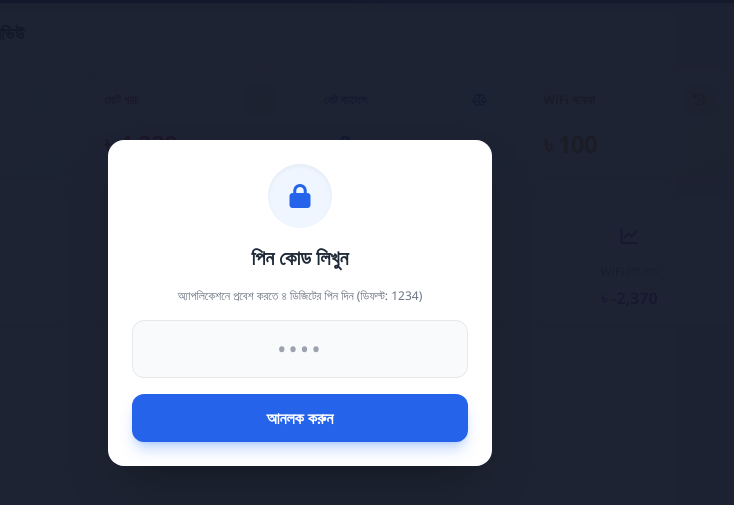
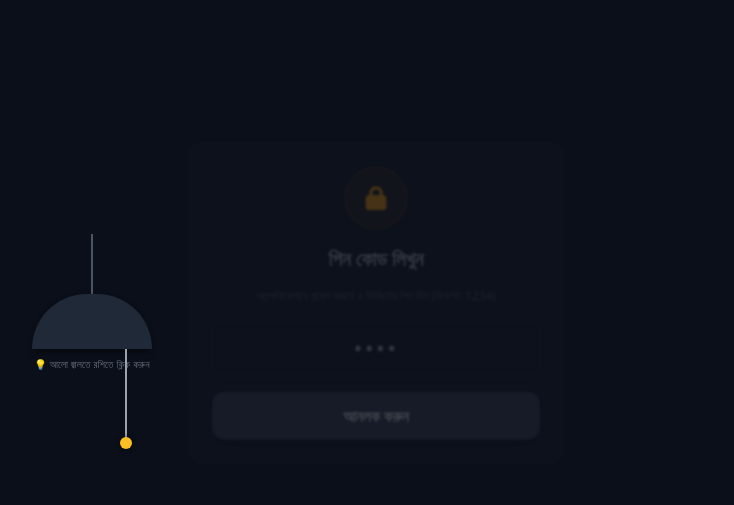
Before and after one commit to SaifulIslam1461/my-manager, a plain HTML site: page index.html in a window 1280 px wide. Shown: the part 97-602 px from the top of the page, without its empty margins (340-1074 px from the left). Drawn offline with nearby package versions, Linux system fonts and the light colour scheme; grey boxes are pictures that could not be loaded; some icons are missing.

Commit message:
Update index.html

```diff
--- a/index.html
+++ b/index.html
@@ -15,20 +15,157 @@
             #printable-area, #printable-area * { visibility: visible; }
             #printable-area { position: absolute; left: 0; top: 0; width: 100%; }
         }
+
+        /* --- LAMP PULL ANIMATION & LIGHTING STYLES --- */
+        #pin-lock-screen {
+            background-color: #0b0f19;
+            transition: background 0.5s ease;
+        }
+
+        /* Lamp Container Styling */
+        .lamp-wrapper {
+            position: relative;
+            display: flex;
+            flex-direction: column;
+            items-center: center;
+            align-items: center;
+        }
+
+        /* Wire/Cord hanging from top */
+        .lamp-wire {
+            width: 2px;
+            height: 60px;
+            background: #4b5563;
+        }
+
+        /* Lamp Shade */
+        .lamp-shade {
+            width: 120px;
+            height: 55px;
+            background: #1f2937;
+            border-top-left-radius: 60px;
+            border-top-right-radius: 60px;
+            position: relative;
+            box-shadow: 0 4px 6px -1px rgba(0,0,0,0.5);
+            transition: background 0.4s ease, box-shadow 0.4s ease;
+        }
+
+        /* Interactive Pull Rope */
+        .lamp-rope {
+            position: absolute;
+            right: 25px;
+            top: 55px;
+            width: 2px;
+            height: 90px;
+            background: #9ca3af;
+            cursor: pointer;
+            transition: transform 0.15s ease-in-out;
+        }
+
+        .lamp-rope-handle {
+            position: absolute;
+            bottom: -10px;
+            left: -5px;
+            width: 12px;
+            height: 12px;
+            background: #fbbf24;
+            border-radius: 50%;
+            box-shadow: 0 0 5px rgba(0,0,0,0.5);
+        }
+
+        .lamp-rope:active {
+            transform: translateY(12px);
+        }
+
+        /* Cone Light Beam when turned ON */
+        .lamp-light-beam {
+            position: absolute;
+            top: 55px;
+            width: 220px;
+            height: 280px;
+            background: linear-gradient(180deg, rgba(254, 240, 138, 0.45) 0%, rgba(254, 240, 138, 0.05) 80%, transparent 100%);
+            clip-path: polygon(25% 0%, 75% 0%, 100% 100%, 0% 100%);
+            pointer-events: none;
+            opacity: 0;
+            transition: opacity 0.4s ease;
+        }
+
+        /* ON state styles */
+        .lamp-on .lamp-shade {
+            background: #fef08a;
+            box-shadow: 0 0 30px #fef08a, inset 0 -4px 10px rgba(255,255,255,0.8);
+        }
+
+        .lamp-on .lamp-light-beam {
+            opacity: 1;
+        }
+
+        /* Panel lighting transition */
+        .pin-card {
+            background-color: #111827;
+            opacity: 0.25;
+            transform: scale(0.98);
+            transition: all 0.5s ease;
+            filter: blur(1px);
+            border: 1px solid #1f2937;
+        }
+
+        .lamp-on .pin-card {
+            opacity: 1;
+            transform: scale(1);
+            filter: blur(0px);
+            background-color: #1f2937;
+            border-color: #f59e0b;
+            box-shadow: 0 0 35px rgba(245, 158, 11, 0.25), 0 20px 25px -5px rgba(0, 0, 0, 0.5);
+        }
+
+        .lamp-on .pin-card h2 {
+            color: #fef08a;
+        }
+
+        .lamp-on .pin-card p {
+            color: #d1d5db;
+        }
+
+        .lamp-on .pin-card input {
+            background-color: #111827;
+            color: #ffffff;
+            border-color: #374151;
+        }
+
+        .lamp-on .pin-card button {
+            background: linear-gradient(135deg, #f59e0b, #d97706);
+            color: #ffffff;
+            box-shadow: 0 4px 15px rgba(245, 158, 11, 0.4);
+        }
     </style>
 </head>
 <body class="text-gray-800 pb-28">
 
-    <!-- Security PIN Modal Lock Screen -->
-    <div id="pin-lock-screen" class="fixed inset-0 bg-gray-900 bg-opacity-95 z-[100] flex items-center justify-center p-4">
-        <div class="bg-white p-6 rounded-2xl shadow-2xl w-full max-w-sm text-center space-y-4">
-            <div class="w-16 h-16 bg-blue-50 text-blue-600 rounded-full flex items-center justify-center mx-auto text-2xl shadow-inner">
+    <!-- Security PIN Modal Lock Screen with Lamp Lighting Effect -->
+    <div id="pin-lock-screen" class="fixed inset-0 z-[100] flex flex-col sm:flex-row items-center justify-center p-4 gap-8 select-none">
+
+        <!-- Lamp Component -->
+        <div id="lamp-container" class="lamp-wrapper">
+            <div class="lamp-wire"></div>
+            <div class="lamp-shade">
+                <div class="lamp-rope" onclick="toggleLamp()" title="লাইট জ্বালাতে টান দিন">
+                    <div class="lamp-rope-handle"></div>
+                </div>
+            </div>
+            <div class="lamp-light-beam"></div>
+            <p class="text-[10px] text-gray-500 mt-2 tracking-wide font-medium">💡 আলো জ্বালতে রশিতে ক্লিক করুন</p>
+        </div>
+
+        <!-- PIN Form Panel -->
+        <div class="pin-card p-6 rounded-2xl w-full max-w-sm text-center space-y-4">
+            <div class="w-16 h-16 bg-amber-500/10 text-amber-500 rounded-full flex items-center justify-center mx-auto text-2xl shadow-inner border border-amber-500/20">
                 <i class="fa-solid fa-lock"></i>
             </div>
-            <h2 class="text-xl font-bold text-gray-800">পিন কোড লিখুন</h2>
-            <p class="text-xs text-gray-500">অ্যাপলিকেশনে প্রবেশ করতে ৪ ডিজিটের পিন দিন (ডিফল্ট: 1234)</p>
-            <input type="password" id="pin-input" maxlength="4" placeholder="••••" class="w-full text-center text-2xl tracking-widest border border-gray-200 p-3 rounded-xl focus:outline-none focus:ring-2 focus:ring-blue-500 bg-gray-50">
-            <button onclick="unlockApp()" class="w-full bg-blue-600 hover:bg-blue-700 text-white font-bold py-3 rounded-xl transition shadow-lg shadow-blue-500/30">আনলক করুন</button>
+            <h2 class="text-xl font-bold text-gray-400">পিন কোড লিখুন</h2>
+            <p class="text-xs text-gray-600">অ্যাপলিকেশনে প্রবেশ করতে ৪ ডিজিটের পিন দিন (ডিফল্ট: 1234)</p>
+            <input type="password" id="pin-input" maxlength="4" placeholder="••••" class="w-full text-center text-2xl tracking-widest border border-gray-800 p-3 rounded-xl focus:outline-none focus:ring-2 focus:ring-amber-500 bg-gray-900 text-gray-400 transition-all">
+            <button onclick="unlockApp()" class="w-full bg-gray-700 hover:bg-amber-600 text-gray-300 font-bold py-3 rounded-xl transition-all shadow-lg">আনলক করুন</button>
         </div>
     </div>
 
@@ -380,7 +517,7 @@
                 </div>
             </div>
 
-            <!-- NEW: Manual Due Adjustment Box (ভুল বকেয়া ঠিক করার অপশন) -->
+            <!-- Manual Due Adjustment Box -->
             <div class="bg-amber-50/80 border border-amber-200 p-3 rounded-2xl text-xs space-y-1.5">
                 <label class="font-bold text-amber-900 flex items-center justify-between">
                     <span><i class="fa-solid fa-wrench text-amber-600 mr-1"></i> বকেয়া ভুল দেখালে সঠিক করুন:</span>
@@ -579,6 +716,12 @@
     <script>
         const SYSTEM_PIN = "1234";
         const BKASH_NUMBER = "01603146149";
+
+        // LAMP LIGHT TOGGLE FUNCTIONALITY
+        function toggleLamp() {
+            const lockScreen = document.getElementById('pin-lock-screen');
+            lockScreen.classList.toggle('lamp-on');
+        }
 
         function unlockApp() {
             const input = document.getElementById('pin-input').value;
@@ -788,7 +931,7 @@
             document.getElementById('p-monthly-bill').innerText = '৳ ' + c.bill;
             document.getElementById('p-total-paid').innerText = '৳ ' + (c.totalPaid || 0);
             document.getElementById('p-total-due').innerText = '৳ ' + c.due;
-            document.getElementById('p-manual-due-input').value = c.due; // set current due in edit box
+            document.getElementById('p-manual-due-input').value = c.due;
             document.getElementById('p-status').innerText = c.status;
             document.getElementById('p-signature-input').value = db.signature || '';
 
@@ -822,7 +965,6 @@
             toggleModal('profile-modal');
         }
 
-        // NEW: Function to manually adjust incorrect due amount
         function updateManualDue() {
             if(!currentProfileCustId) return;
             let c = db.customers.find(item => item.id == currentProfileCustId);
```
